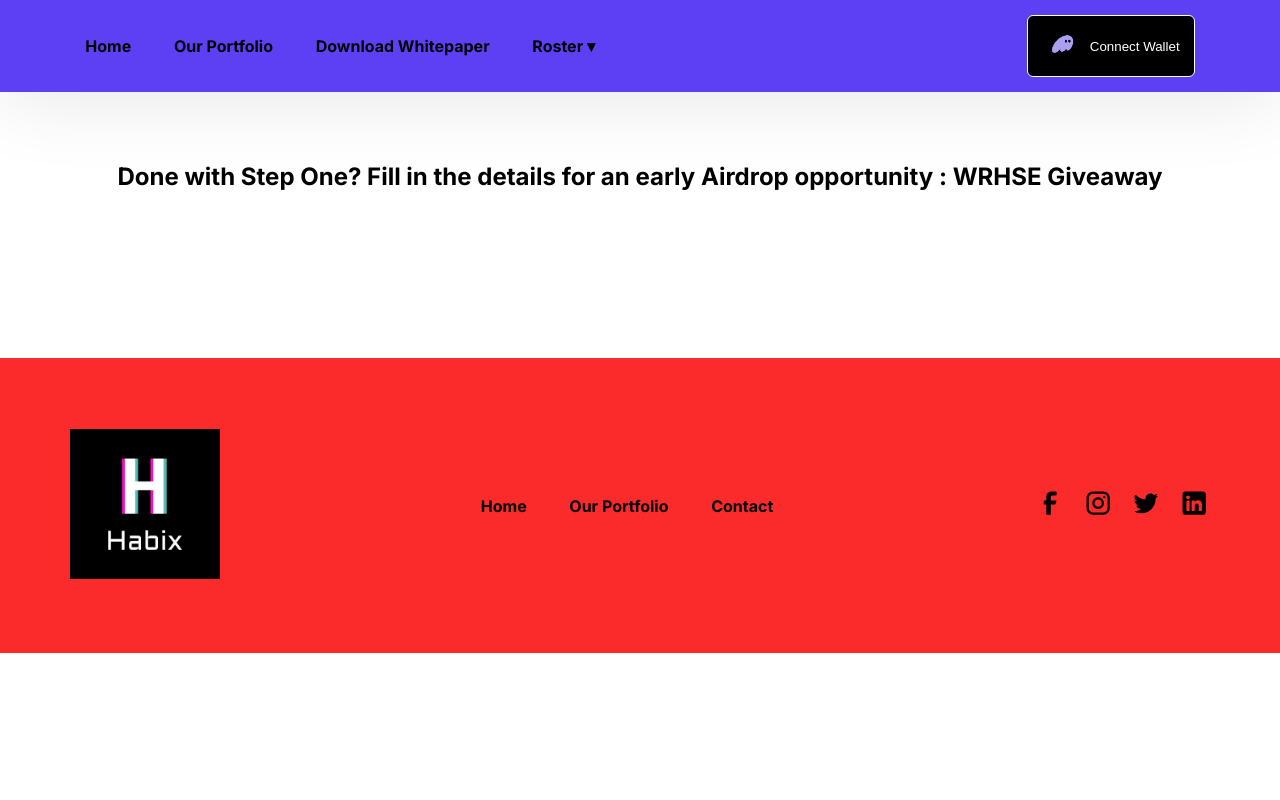
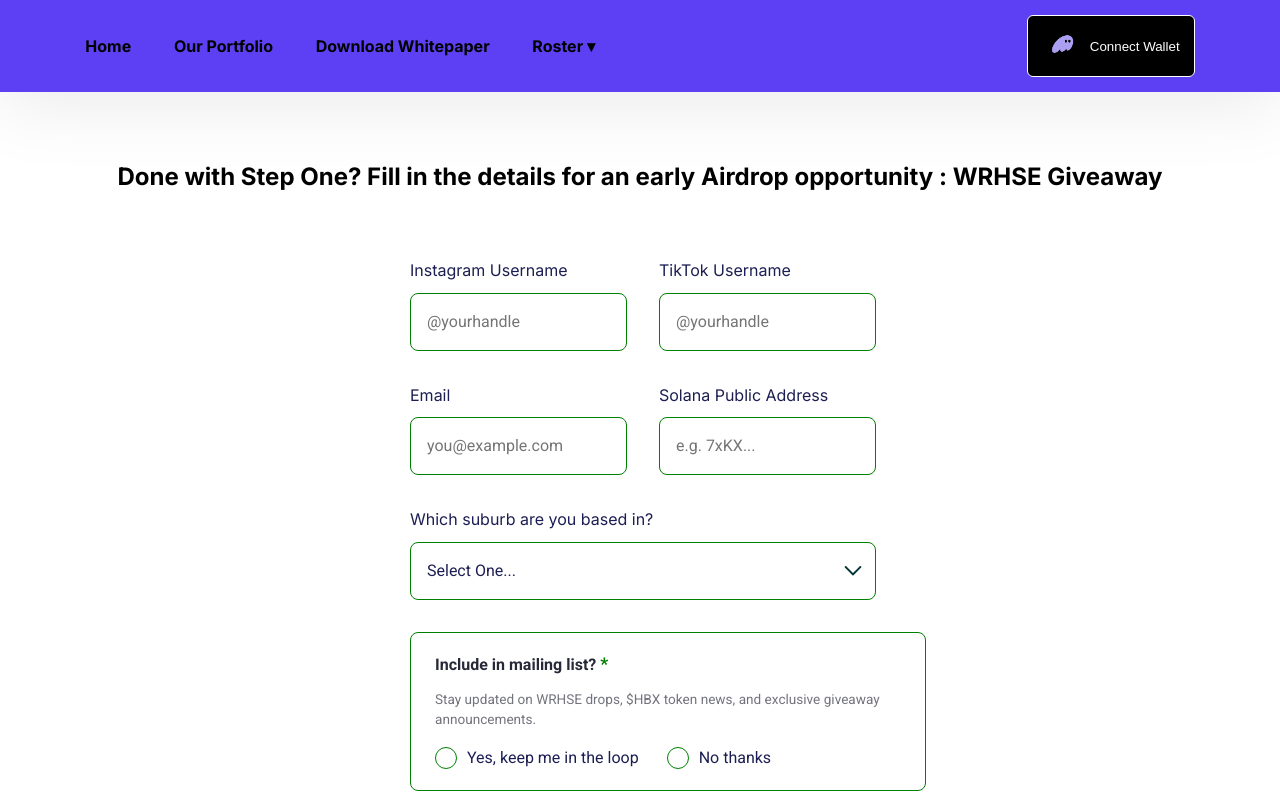
Before and after one commit to SteveTambo/HabixWeb, a React (Create React App) app in the folder client/: page /contact in a window 1280 px wide. Shown: the top 800 px of the page. Built offline with nearby package versions, Linux system fonts and the light colour scheme.

Commit message:
form change

```diff
--- a/client/src/Pages/Home/Contact/ContactMe.jsx
+++ b/client/src/Pages/Home/Contact/ContactMe.jsx
@@ -94,19 +94,187 @@ export default function ContactMe() {
 
       <form
         name="airdrop-form"
-        data-netlify="true"
-        netlify-honeypot="bot-field"
-        hidden
+        method="POST"
+        onSubmit={handleSubmit}
+        className="contact--form--container"
       >
         <input type="hidden" name="form-name" value="airdrop-form" />
 
-        <input type="text" name="instagram" />
-        <input type="text" name="tiktok" />
-        <input type="email" name="email" />
-        <input type="text" name="wallet-address" />
-        <input type="text" name="suburb" />
-        <input type="text" name="mailing-list" />
-        <textarea name="message"></textarea>
+        <div className="container">
+          <label className="contact--label">
+            <span className="text-md">Instagram Username</span>
+            <input
+              type="text"
+              name="instagram"
+              value={formData.instagram}
+              onChange={handleChange}
+              placeholder="@yourhandle"
+              required
+              className="contact--input text-md"
+            />
+          </label>
+
+          <label className="contact--label">
+            <span className="text-md">TikTok Username</span>
+            <input
+              type="text"
+              name="tiktok"
+              value={formData.tiktok}
+              onChange={handleChange}
+              placeholder="@yourhandle"
+              required
+              className="contact--input text-md"
+            />
+          </label>
+
+          <label className="contact--label">
+            <span className="text-md">Email</span>
+            <input
+              type="email"
+              name="email"
+              value={formData.email}
+              onChange={handleChange}
+              placeholder="you@example.com"
+              required
+              className="contact--input text-md"
+            />
+          </label>
+
+          <label className="contact--label">
+            <span className="text-md">Solana Public Address</span>
+            <input
+              type="text"
+              name="wallet-address"
+              value={formData["wallet-address"]}
+              onChange={handleChange}
+              placeholder="e.g. 7xKX..."
+              required
+              className="contact--input text-md"
+            />
+          </label>
+        </div>
+
+        <label className="contact--label">
+          <span className="text-md">Which suburb are you based in?</span>
+          <select
+            name="suburb"
+            value={formData.suburb}
+            onChange={handleChange}
+            required
+            className="contact--input text-md"
+          >
+            <option value="">Select One...</option>
+            <option>Westlands</option>
+            <option>Kilimani</option>
+            <option>Kileleshwa</option>
+            <option>Lavington</option>
+            <option>Parklands</option>
+            <option>Upper Hill</option>
+            <option>Karen</option>
+            <option>Lang'ata</option>
+            <option>South B</option>
+            <option>South C</option>
+            <option>Eastleigh</option>
+            <option>Embakasi</option>
+            <option>Donholm</option>
+            <option>Umoja</option>
+            <option>Buruburu</option>
+            <option>Komarock</option>
+            <option>Kayole</option>
+            <option>Ruaka</option>
+            <option>Runda</option>
+            <option>Muthaiga</option>
+            <option>Gigiri</option>
+            <option>Spring Valley</option>
+            <option>Riverside</option>
+            <option>Ngong Road</option>
+            <option>Dagoretti</option>
+            <option>Ngumo</option>
+            <option>Hurlingham</option>
+            <option>Madaraka</option>
+            <option>Mlolongo</option>
+            <option>Syokimau</option>
+            <option>Athi River</option>
+            <option>Kitengela</option>
+            <option>Roysambu</option>
+            <option>Kasarani</option>
+            <option>Zimmerman</option>
+            <option>Kahawa West</option>
+            <option>Kahawa Sukari</option>
+            <option>Garden Estate</option>
+            <option>Thome</option>
+            <option>Githurai</option>
+            <option>Mirema</option>
+            <option>Mountain View</option>
+            <option>Kangemi</option>
+            <option>Kinoo</option>
+            <option>Uthiru</option>
+            <option>Riruta</option>
+            <option>Jamhuri Estate</option>
+            <option>Kawangware</option>
+            <option>Other</option>
+          </select>
+        </label>
+
+        {/* Mailing list field */}
+        <div className="contact--label mailing--list--field">
+          <span className="text-md mailing--list--title">
+            Include in mailing list?{" "}
+            <span className="required--asterisk" aria-hidden="true">
+              *
+            </span>
+          </span>
+          <p className="mailing--list--description">
+            Stay updated on WRHSE drops, $HBX token news, and exclusive giveaway
+            announcements.
+          </p>
+          <div className="mailing--list--options">
+            <label className="radio--label">
+              <input
+                type="radio"
+                name="mailing-list"
+                value="Yes"
+                checked={formData["mailing-list"] === "Yes"}
+                onChange={handleChange}
+                className="radio--input"
+                required
+              />
+              <span className="radio--custom" aria-hidden="true" />
+              <span className="text-md">Yes, keep me in the loop</span>
+            </label>
+            <label className="radio--label">
+              <input
+                type="radio"
+                name="mailing-list"
+                value="No"
+                checked={formData["mailing-list"] === "No"}
+                onChange={handleChange}
+                className="radio--input"
+              />
+              <span className="radio--custom" aria-hidden="true" />
+              <span className="text-md">No thanks</span>
+            </label>
+          </div>
+        </div>
+
+        <label className="contact--label">
+          <span className="text-md">Any other notes?</span>
+          <textarea
+            name="message"
+            rows="6"
+            value={formData.message}
+            onChange={handleChange}
+            className="contact--input text-md"
+          />
+        </label>
+
+        <button
+          type="submit"
+          className="btn btn-outline-primary"
+          disabled={isSubmitting}
+        >
+          {isSubmitting ? "Submitting..." : "Submit"}
+        </button>
       </form>
 
       <ToastContainer position="top-right" autoClose={3000} />
```
Also changed, not shown: 1 other file (tests, documents, lock files or other folders).
